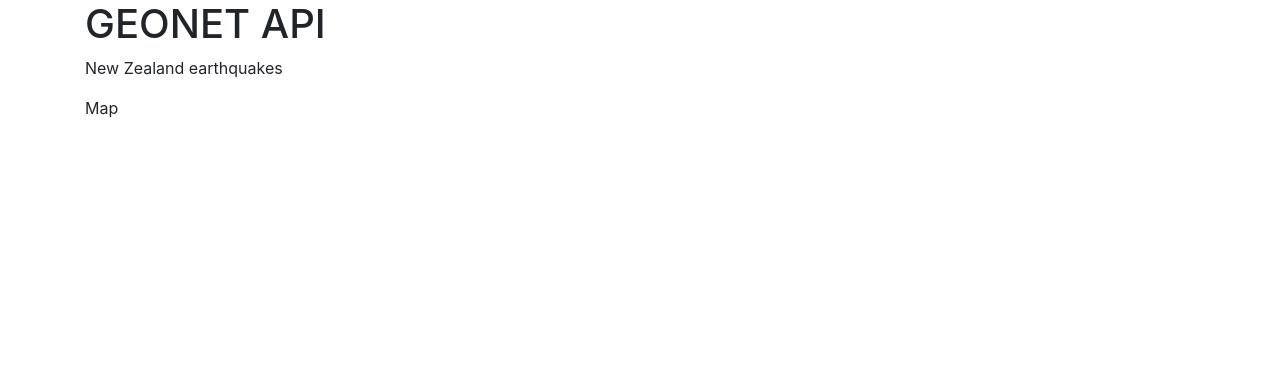
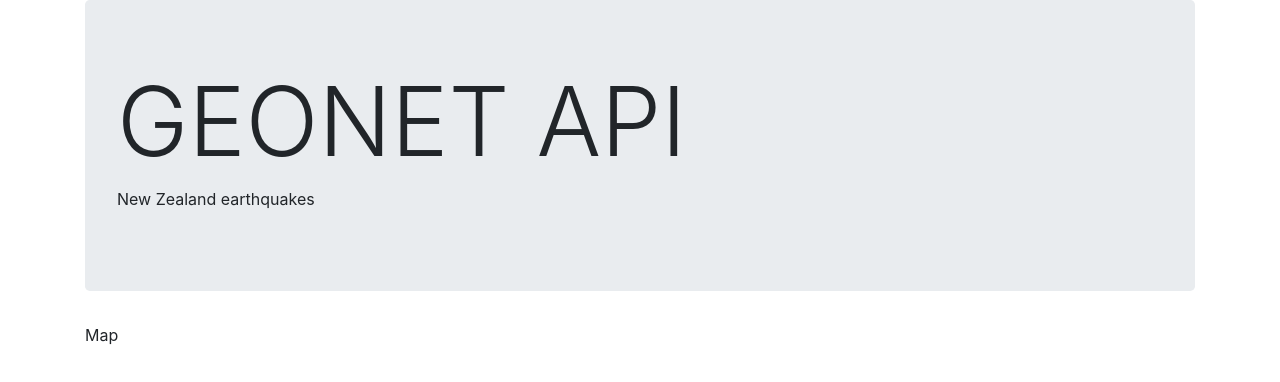
Before and after one commit to YanaBrewster/geonetApi-1, a plain HTML site: page index.html in a window 1280 px wide. Shown: the top 382 px of the page. Drawn offline with nearby package versions, Linux system fonts and the light colour scheme; some packages are replaced by stand-ins of ours; no server answers.

Commit message:
added jumbotron to index

```diff
--- a/index.html
+++ b/index.html
@@ -12,8 +12,11 @@
   </head>
   <body class="container">
 
-    <h1> GEONET API </h1>
+    <div class="jumbotron">
+    <h1 class="display-1"> GEONET API </h1>
+
     <p>New Zealand earthquakes</p>
+  </div>
 
      <div id="map">Map</div>
 
```
